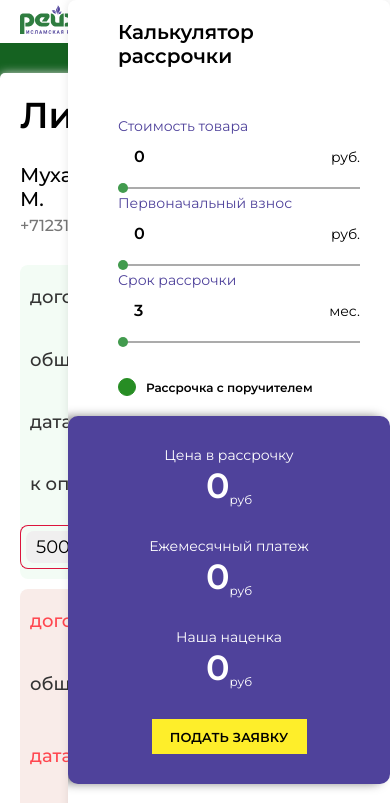
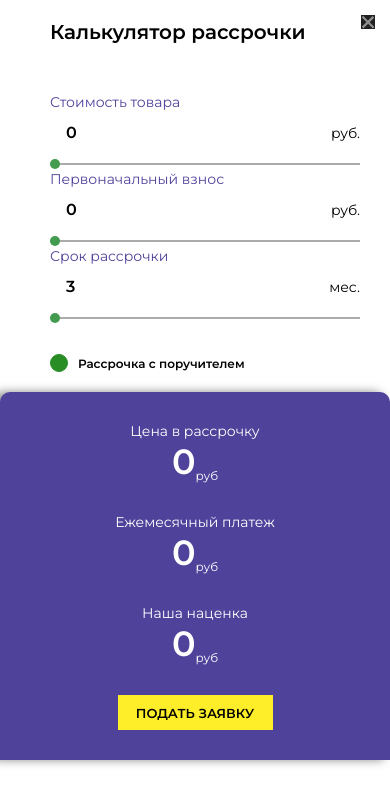
Before and after one commit to muhammadsalam/reyhan05, a plain HTML site: page profile.html in a window 390 px wide. Both pictures are taken after a click on the button "Новый договор". Shown: the top 803 px of the page. Drawn offline with nearby package versions, Linux system fonts and the light colour scheme.

Commit message:
внёс правки

```diff
--- a/index.scss
+++ b/index.scss
@@ -533,6 +533,18 @@ body {
   max-width: 322px;
 }
 
+.calculator-button {
+  padding: 0;
+  margin: 0;
+  background-color: #212121;
+  line-height: 0;
+  border: 0;
+  position: absolute;
+  top: 15px;
+  right: 15px;
+  cursor: pointer;
+}
+
 .calculator-left {
   position: absolute;
   z-index: 2;
@@ -1003,6 +1015,10 @@ body {
     display: inline-flex;
   }
 
+  .profile-top {
+    position: static;
+  }
+
   .profile-top_title {
     font-size: 20px;
   }
@@ -1015,10 +1031,14 @@ body {
 
   .footer_inner {
     flex-direction: column;
+    align-items: flex-start;
+    gap: 15px;
   }
 
   .footer-logo {
     flex-direction: row;
+    justify-content: space-between;
+    width: 100%;
   }
 
   .footer_right {
@@ -1026,6 +1046,7 @@ body {
     max-width: 660px;
     flex-direction: column;
     gap: 15px;
+    align-items: flex-start;
   }
 
   .footer_nav {
@@ -1060,17 +1081,13 @@ body {
     }
   }
 
-  .nav-list_item__footer:last-child {
-    text-align: center;
-  }
-
   .footer_button {
-    display: flex;
+    display: none;
     margin-top: 10px;
   }
 
   .footer-address {
-    align-items: center;
+    align-items: flex-start;
   }
 
   .table-row {
@@ -1109,12 +1126,16 @@ body {
         border-right: none;
         border-radius: 8px 0 0 8px;
         padding: 5px;
+        margin-left: 10px;
+        width: calc(100% - 10px);
       }
       &:nth-child(6) {
         border: 1px solid crimson;
         border-left: none;
         border-radius: 0 8px 8px 0;
         padding: 5px;
+        margin-right: 10px;
+        width: calc(100% - 10px);
       }
 
       &:not(:nth-child(5)):not(:nth-child(6)) {
@@ -1191,10 +1212,10 @@ body {
     top: 0;
     overflow-y: scroll;
     height: 100%;
-    min-height: 640px;
+    max-height: 100%;
     display: flex;
     flex-direction: column;
-    padding: 20px 0;
+    padding: 0;
   }
 
   .calculator-left {
@@ -1209,11 +1230,12 @@ body {
   }
 
   .calculator-right {
-    padding: 0 30px 0 50px;
+    padding: 20px 30px 0 50px;
   }
 
   .calculator-left_close {
     background-color: transparent;
+    display: none;
   }
 
   .calculator-left_item {
@@ -1274,7 +1296,13 @@ body {
     font-size: 18px;
   }
 
-  .footer_button {
-    display: none;
+  .calculator {
+    max-width: 100%;
+    width: 100%;
+    border-radius: 0;
+  }
+
+  .calculator-left {
+    border-radius: 10px 10px 0 0;
   }
 }
--- a/profile.html
+++ b/profile.html
@@ -80,6 +80,13 @@
               </h2>
               <button class="profile-top_button">Новый договор</button>
               <form class="calculator" style="display: none">
+                <button class="calculator-button" type="button">
+                  <img
+                    src="img/icons/popup-close.png"
+                    alt="x"
+                    class="calculator-button_img"
+                  />
+                </button>
                 <div class="calculator-left">
                   <img
                     src="img/icons/popup-close.png"
@@ -707,6 +714,7 @@
               "#checkbox-guarantor"
             ),
             closeBtn = document.querySelector(".calculator-left_close"),
+            allCloseBtn = document.querySelector(".calculator-button"),
             calcPopupContainer = document.querySelector(".calculator-left");
 
           function setDefaultPaddingValue(e) {
@@ -726,6 +734,12 @@
               $(calcPopupContainer).fadeOut(),
                 setDefaultPaddingValue(window.innerWidth);
             });
+          allCloseBtn.addEventListener("click", function () {
+            $(calcContainer).fadeOut();
+            // убирать класс calculator__active у элемента и обнулять overflow для элемента body
+            $(".calculator__active").removeClass("calculator__active");
+            document.body.style.overflow = "";
+          });
           var priceSpan = document.querySelector("#price-result"),
             monthPaymentSpan = document.querySelector("#monthPayment-result"),
             markupSpan = document.querySelector("#markup-result"),
@@ -1137,9 +1151,14 @@
           if (!calculator.classList.contains("calculator__active")) {
             $(calculator).fadeIn();
             calculator.classList.add("calculator__active");
+            // проверять является ли ширина экрана < 768 и выдавать overflow hidden для body, чтобы отключить скролл
+            if (window.innerWidth < 768) {
+              document.body.style.overflow = "hidden";
+            }
           } else {
             $(calculator).fadeOut();
             calculator.classList.remove("calculator__active");
+            document.body.style.overflow = "";
           }
           event.stopPropagation();
         });
@@ -1149,6 +1168,7 @@
         if (calculator.classList.contains("calculator__active")) {
           $(calculator).fadeOut();
           calculator.classList.remove("calculator__active");
+          document.body.style.overflow = "";
         }
       });
 
```
Also changed, not shown: index.html (+12 -6 lines), index.css, 2 other files.
